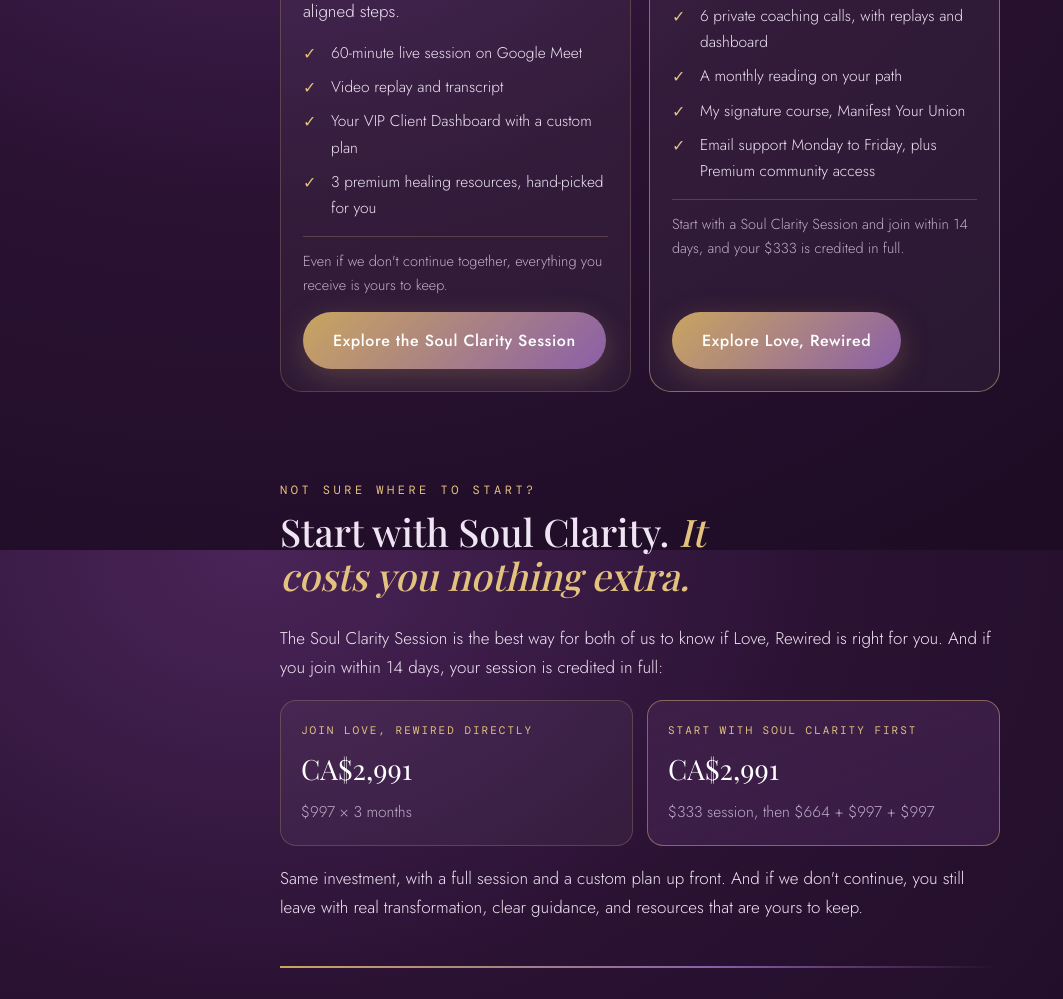
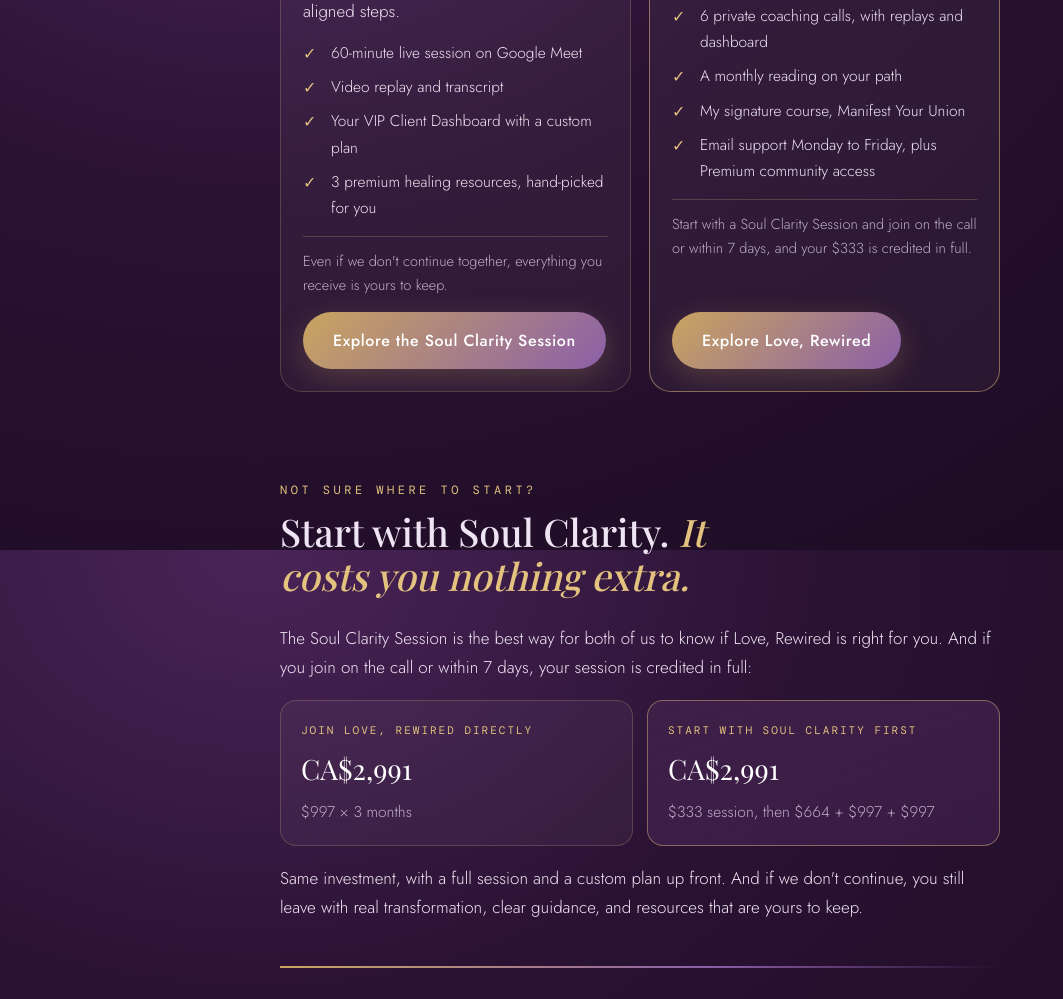
Before and after one commit to luanaspirits/coaching, a plain HTML site: page index.html in a window 1280 px wide. Shown: the part 1050-2049 px from the top of the page, without its empty margins (0-1063 px from the left). Drawn offline with nearby package versions, Linux system fonts and the light colour scheme; a web font is replaced by a local one.

Commit message:
Add files via upload

```diff
--- a/index.html
+++ b/index.html
@@ -268,7 +268,7 @@
             <li>My signature course, Manifest Your Union</li>
             <li>Email support Monday to Friday, plus Premium community access</li>
           </ul>
-          <p class="keep">Start with a Soul Clarity Session and join within 14 days, and your $333 is credited in full.</p>
+          <p class="keep">Start with a Soul Clarity Session and join on the call or within 7 days, and your $333 is credited in full.</p>
           <a class="btn" href="https://coaching.luanaspirits.com/love-rewired/">Explore Love, Rewired</a>
         </div>
       </article>
@@ -279,7 +279,7 @@
   <section>
     <div class="head"><div class="eyebrow">Not sure where to start?</div><h2>Start with Soul Clarity. <em>It costs you nothing extra.</em></h2></div>
     <div class="stack">
-      <p>The Soul Clarity Session is the best way for both of us to know if Love, Rewired is right for you. And if you join within 14 days, your session is credited in full:</p>
+      <p>The Soul Clarity Session is the best way for both of us to know if Love, Rewired is right for you. And if you join on the call or within 7 days, your session is credited in full:</p>
       <div class="math">
         <div class="box"><div class="t">Join Love, Rewired directly</div><div class="amt">CA$2,991</div><div class="d">$997 × 3 months</div></div>
         <div class="box this"><div class="t">Start with Soul Clarity first</div><div class="amt">CA$2,991</div><div class="d">$333 session, then $664 + $997 + $997</div></div>
```
